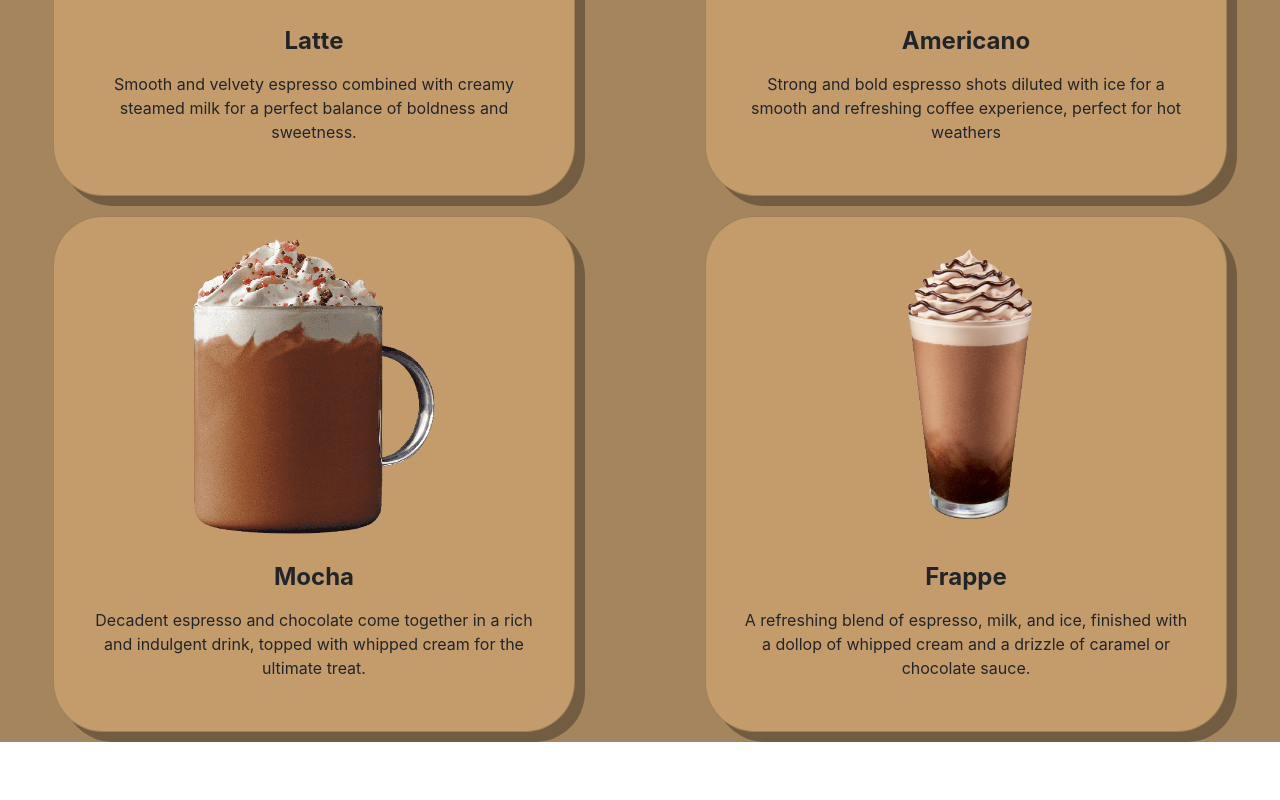
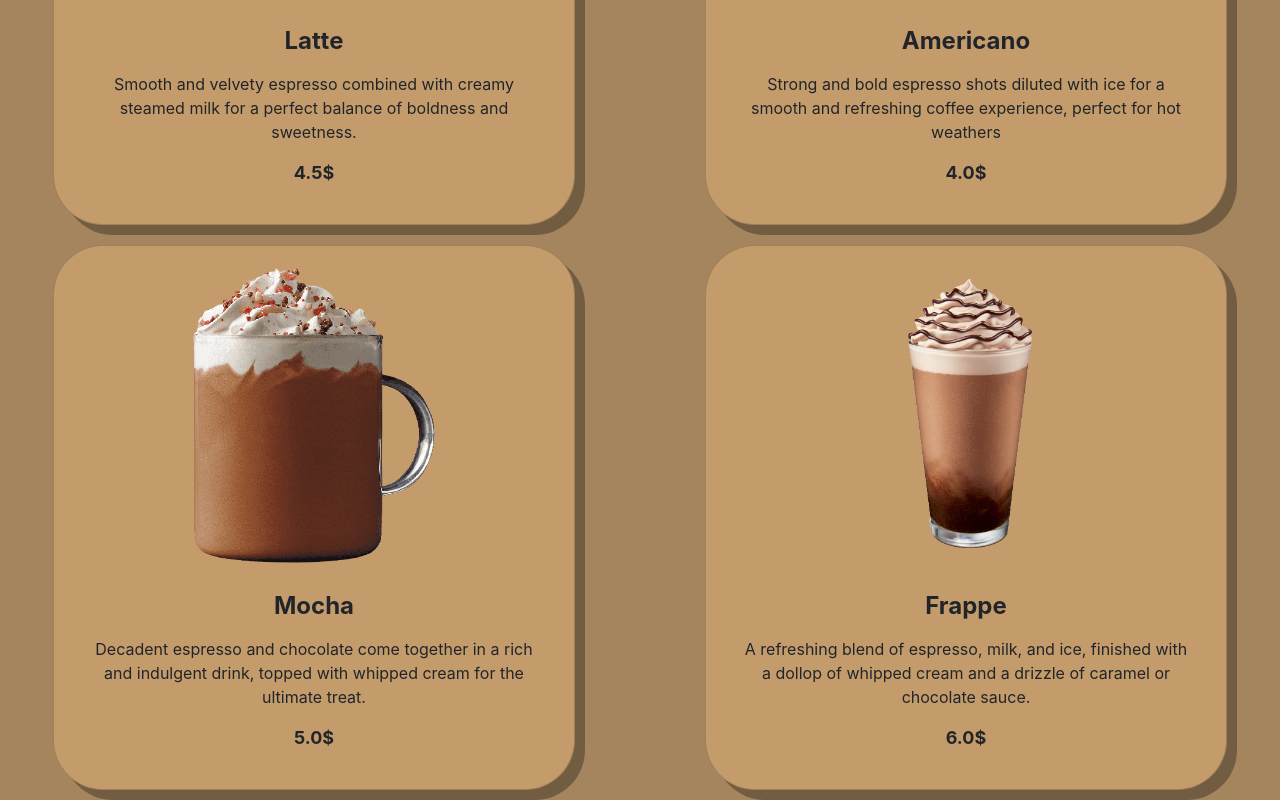
Before and after one commit to selimcavas/brew, a React (Create React App) app in the folder brew/: page / in a window 1280 px wide. Shown: the part 387-1187 px from the top of the page. Before the commit the page ends 1129 px from the top, so only its background shows below. Built offline with nearby package versions, Linux system fonts and the light colour scheme.

Commit message:
added prices
Co-authored-by: MertAdak <mert.adak@ozu.edu.tr>
Co-authored-by: berkadak <berk.adak@ozu.edu.tr>

```diff
--- a/brew/src/pages/Main.js
+++ b/brew/src/pages/Main.js
@@ -16,6 +16,7 @@ function Main() {
             imageAlt="Latte"
             title="Latte"
             subtitle=" Smooth and velvety espresso combined with creamy steamed milk for a perfect balance of boldness and sweetness."
+            price="4.5$"
           />
           <br></br>
           <Card
@@ -23,6 +24,7 @@ function Main() {
             imageAlt="Mocha"
             title="Mocha"
             subtitle="Decadent espresso and chocolate come together in a rich and indulgent drink, topped with whipped cream for the ultimate treat."
+            price="5.0$"
           />
         </div>
         <div class="col-lg-6 col-md-12">
@@ -31,6 +33,7 @@ function Main() {
             imageAlt="Americano"
             title="Americano"
             subtitle="Strong and bold espresso shots diluted with ice for a smooth and refreshing coffee experience, perfect for hot weathers"
+            price="4.0$"
           />
           <br></br>
           <Card
@@ -38,6 +41,7 @@ function Main() {
             imageAlt="Frappe"
             title="Frappe"
             subtitle="A refreshing blend of espresso, milk, and ice, finished with a dollop of whipped cream and a drizzle of caramel or chocolate sauce."
+            price="6.0$"
           />
         </div>
       </div>
```
